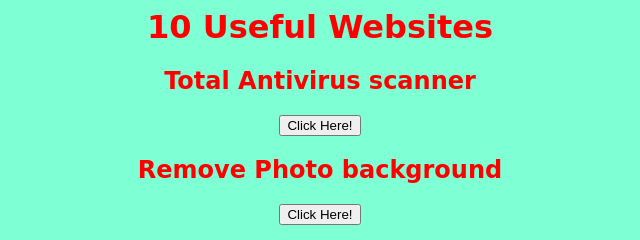
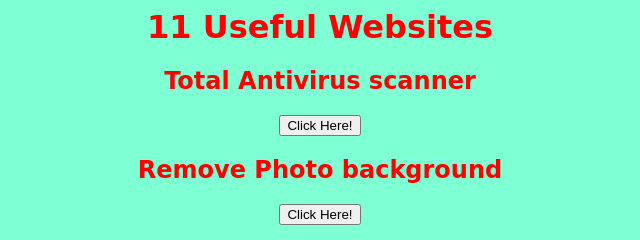
Before and after one commit to Mani2010/15-Useful-Websites, a plain HTML site: page index.html in a window 1280 px wide. Shown: the top 240 px of the page, 320-960 px from the left. Drawn offline with Linux system fonts and the light colour scheme.

Commit message:
Update index.html

```diff
--- a/index.html
+++ b/index.html
@@ -5,7 +5,7 @@
     </head>
 <body>
 
-<h1>10 Useful Websites</h1>
+<h1>11 Useful Websites</h1>
     <section id="virus scanner">
     <h1>Total Antivirus scanner </h1>
     <a href="https://www.virustotal.com/gui/" target="_blank"><button>Click Here!</button></a>
```
